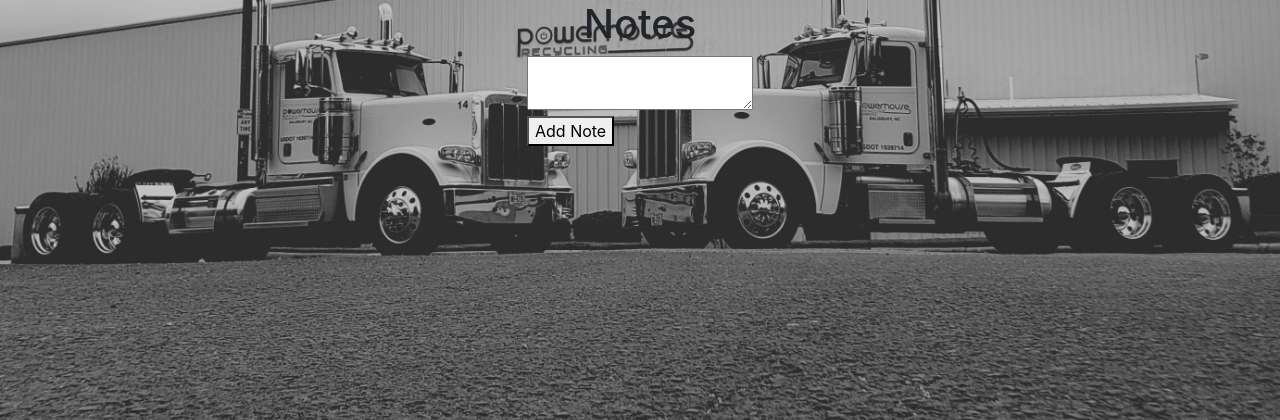
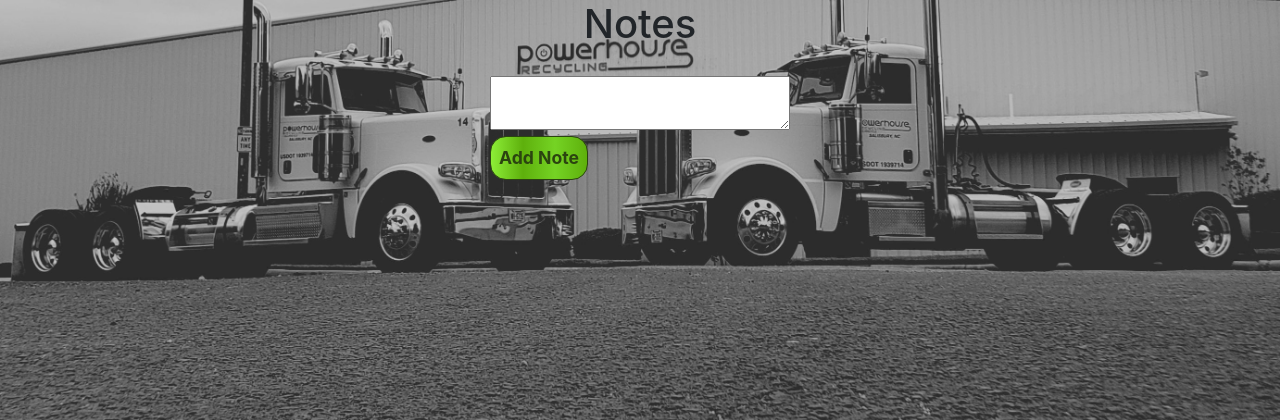
Before and after one commit to Wayto0blivion/PHR-Database, a Flask app: page / in a window 1280 px wide. Shown: the part 72-492 px from the top of the page. Run offline with Flask 3, Linux system fonts and the light colour scheme; the visitor is signed in with stand-in values (Sample User, id 1); data that the repository does not hold is empty; parts of the project's set-up code (start-up, migrations or seed data) failed here and were passed over; some libraries are stand-ins or nearby versions.

Commit message:
Fixed note container and submit button on index.html. Adjusted HTML on hdd_search.html. Problem with pagination is a coding problem, not css or html related. Still need to find the source of the problem.

```diff
--- a/services/flask/website/templates/home.html
+++ b/services/flask/website/templates/home.html
@@ -15,11 +15,11 @@
                 {% endfor %}
             </div>
             <div class="container-fluid d-flex justify-content-center">
-                <div class="d-flex justify-content-center form-floating w-auto">
+                <div class="d-flex justify-content-center form-floating" style="margin-top: 20px;">
                     <form method="POST">
-                        <label for="note"></label><textarea name="note" id="note" class="note" style="justify-content"></textarea>
+                        <label for="note"></label><textarea name="note" id="note" class="note" style="justify-content; width: 300px;"></textarea>
                         <br />
-                        <button type="submit" class="loginbutton text-center">Add Note</button>
+                        <button type="submit" class="login-button text-center">Add Note</button>
                     </form>
                 </div>
             </div>
```
Also changed, not shown: services/flask/website/templates/hdd_search.html (indentation only).
